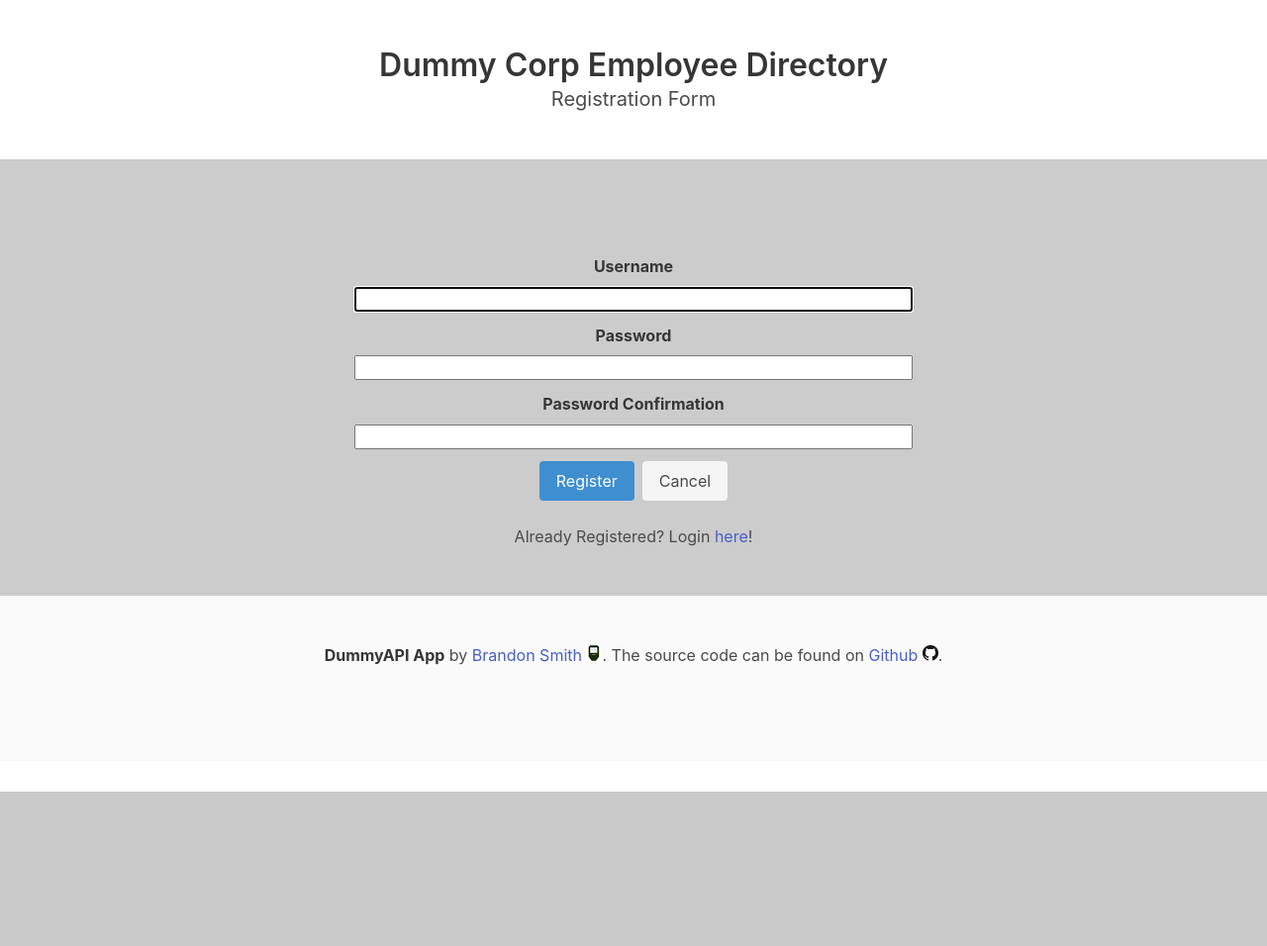
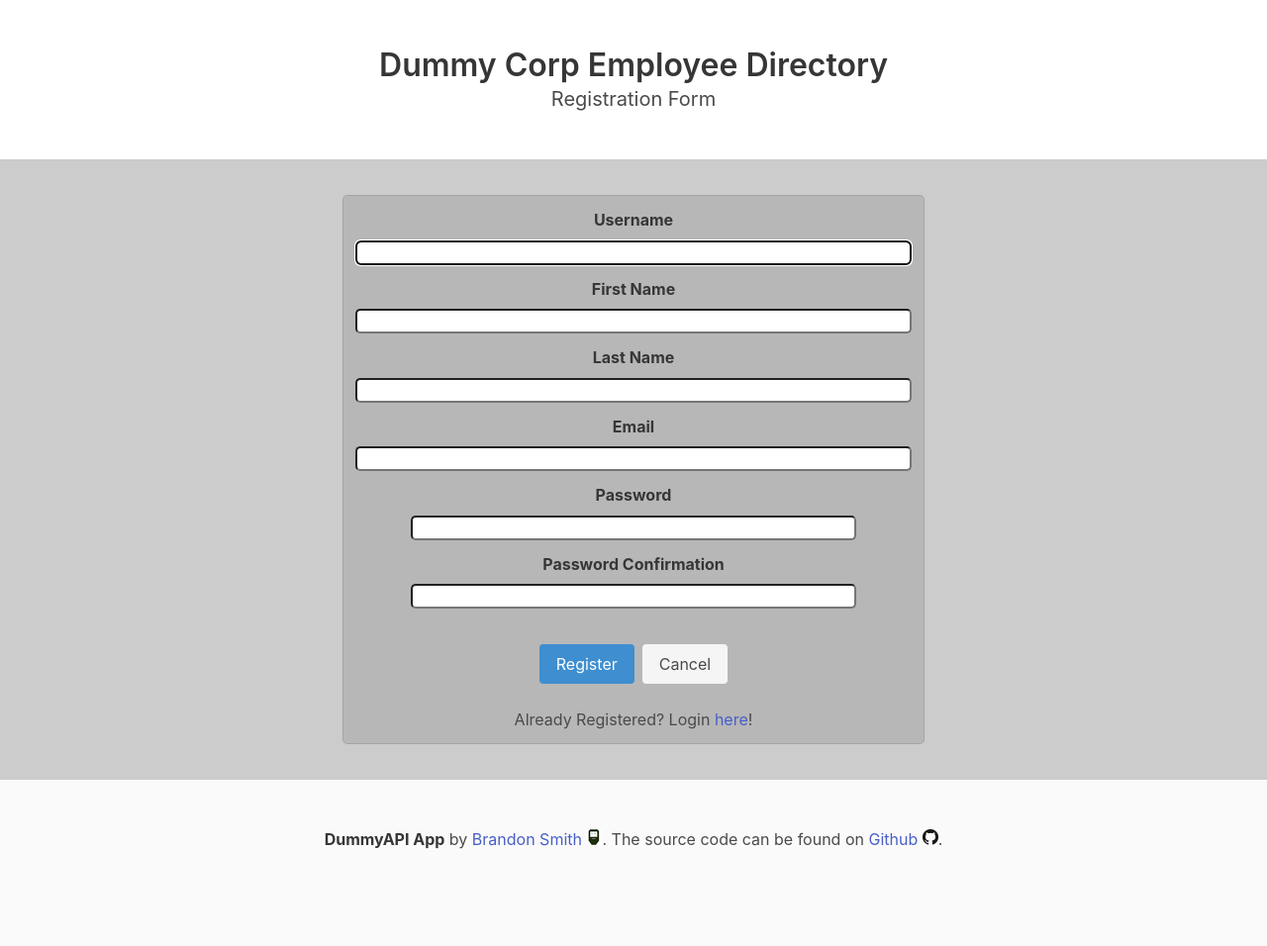
Before and after one commit to BrickBeard/dummyAPI, a Django app: page /register/ in a window 1280 px wide. Shown: the whole page at 99% size. Before the commit the page ends 800 px from the top, so only its background shows below. Run offline with Django 3.2, Linux system fonts and the light colour scheme; some libraries are stand-ins or nearby versions.

Commit message:
Some form styles, login/registration styling.

```diff
--- a/employees/forms.py
+++ b/employees/forms.py
@@ -1,4 +1,6 @@
 from django import forms
+from django.contrib.auth.models import User
+from django.contrib.auth.forms import UserCreationForm
 
 
 class searchForm(forms.Form):
@@ -22,3 +24,23 @@ class update_form(forms.Form):
         attrs={'class': 'input', 'placeholder': 'Employee Age'}), required=False)
     salary = forms.CharField(label='Salary', widget=forms.TextInput(
         attrs={'class': 'input', 'placeholder': 'Employee Salary'}), required=False)
+
+
+class UserCreateForm(UserCreationForm):
+    first_name = forms.CharField(required=False)
+    last_name = forms.CharField(required=False)
+    email = forms.EmailField()
+
+    class Meta:
+        model = User
+        fields = ("username", "first_name", "last_name",
+                  "email", "password1", "password2")
+
+    def save(self, commit=True):
+        user = super(UserCreateForm, self).save(commit=False)
+        user.first_name = self.cleaned_data['first_name']
+        user.last_name = self.cleaned_data['last_name']
+        user.email = self.cleaned_data['email']
+        if commit:
+            user.save()
+        return user
--- a/employees/static/employees/css/forms.css
+++ b/employees/static/employees/css/forms.css
@@ -1,7 +1,32 @@
+#auth_view {
+  position: fixed;
+  top: 5px;
+  right: 5px;
+  background: white;
+  border-radius: 2px;
+  padding: 0 0 0 5px;
+  z-index: 1;
+}
+
 #id_username,
 #id_password,
+#id_first_name,
+#id_last_name,
+#id_email {
+  width: 100%;
+  height: 25px;
+  border-radius: 5px;
+}
+
 #id_password1,
 #id_password2 {
-  width: 100%;
+  width: 80%;
   height: 25px;
+  border-radius: 5px;
 }
+
+#form_column {
+  border: 1px solid rgba(0, 0, 0, 0.1);
+  border-radius: 5px;
+  background-color: rgba(0, 0, 0, 0.1);
+}
--- a/employees/templates/employees/base.html
+++ b/employees/templates/employees/base.html
@@ -30,13 +30,13 @@
 <body>
     <section class="hero">
         {% block auth_view %}
-        <span style="position: fixed; top: 5px; right: 5px;">
+        <span id="auth_view">
             <p>
                 {% if user.is_authenticated %}
-                Logged in as: <strong>{{ user.username }}</strong> <a href="{% url 'logout' %}" style="color: red;">Logout</a>
+                Logged in as: <strong>{{ user.username }}</strong> <a href="{% url 'logout' %}" class="button is-small is-danger">Logout</a>
                 {% else %}
-                <a href="/login/" class="button is-small is-info">Login</a>
                 <a href="{% url 'register' %}" style="font-size: .75em;">Register</a>
+                <a href="/login/" class="button is-small is-success">Login</a>
                 {% endif %}
             </p>
         </span>
--- a/employees/templates/registration/register.html
+++ b/employees/templates/registration/register.html
@@ -12,8 +12,7 @@
     <section class="section">
         <div class="container">
             <div class="columns">
-                <div class="column is-offset-3 is-6 has-text-centered">
-                    <br><br>
+                <div class="column is-offset-3 is-6 has-text-centered" id="form_column">
                     <form method="POST" action="{% url 'register' %}" class="auth_form">
                         {% csrf_token %}
 
@@ -24,6 +23,24 @@
                             <label class="label">Username</label>
                             <div class="control has-text-centered">
                                 {{ form.username }}
+                            </div>
+                        </div>
+                        <div class="field">
+                            <label class="label">First Name</label>
+                            <div class="control has-text-centered">
+                                {{ form.first_name }}
+                            </div>
+                        </div>
+                        <div class="field">
+                            <label class="label">Last Name</label>
+                            <div class="control has-text-centered">
+                                {{ form.last_name }}
+                            </div>
+                        </div>
+                        <div class="field">
+                            <label class="label">Email</label>
+                            <div class="control has-text-centered">
+                                {{ form.email }}
                             </div>
                         </div>
                         <div class="field">
@@ -38,6 +55,7 @@
                                 {{ form.password2 }}
                             </div>
                         </div>
+                        <br>
                         <div class="buttons is-centered">
                             <input type="submit" value="Register" class="button is-info">
                             <a href="{% url 'index' %}" class="button is-light is-out">Cancel</a>
--- a/employees/views.py
+++ b/employees/views.py
@@ -3,7 +3,7 @@ from django.shortcuts import render, redirect
 from django.contrib import messages
 from django.contrib.auth.forms import UserCreationForm
 from django.contrib.auth import authenticate, login
-from .forms import searchForm, create_form, update_form
+from .forms import searchForm, create_form, update_form, UserCreateForm
 import requests
 import json
 
@@ -104,6 +104,10 @@ class FilteredEmployees(AllEmployees):
 
 
 def createForm(request):
+    if not request.user.is_authenticated:
+        messages.warning(
+            request, 'You must be logged in to create new employees.')
+        return redirect('login')
     url = 'http://dummy.restapiexample.com/api/v1/create'
     url_pic = 'https://randomuser.me/api/'
     if request.method == 'POST':
@@ -144,6 +148,10 @@ def createForm(request):
 
 
 def updateForm(request, id):
+    if not request.user.is_authenticated:
+        messages.warning(
+            request, 'You must be logged in to edit employee information.')
+        return redirect('login')
     url = 'http://dummy.restapiexample.com/api/v1/employee/{}'
     update_url = 'http://dummy.restapiexample.com/api/v1/update/{}'
     url_pic = 'https://randomuser.me/api/'
@@ -205,7 +213,7 @@ def deleteEmployee(request, id):
 
 def register(request):
     if request.method == 'POST':
-        form = UserCreationForm(request.POST)
+        form = UserCreateForm(request.POST)
         if form.is_valid():
             form.save()
             username = form.cleaned_data['username']
@@ -214,7 +222,7 @@ def register(request):
             login(request, user)
             return redirect('index')
     else:
-        form = UserCreationForm()
+        form = UserCreateForm()
     url = request.path
     context = {'form': form, 'url': url}
     return render(request, 'registration/register.html', context)
```
Also changed, not shown: dummyAPI/settings.py (+4 -4 lines), employees/templates/registration/login.html (+13 -3 lines).
